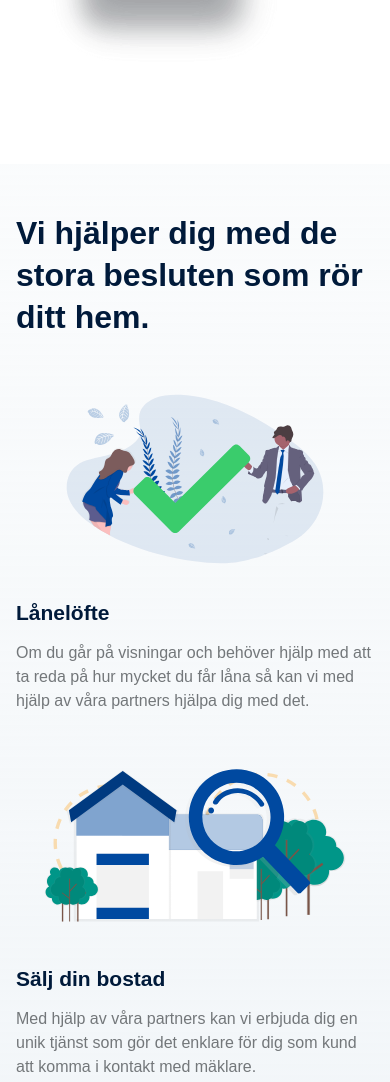
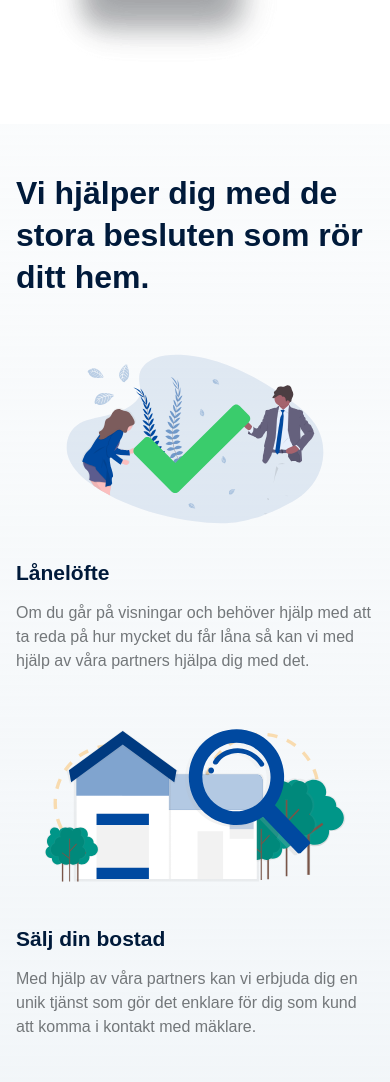
Before and after one commit to rolomathias/boom-app, a website: page index.html in a window 390 px wide. Shown: the part 1069-2151 px from the top of the page. Drawn offline with nearby package versions, Linux system fonts and the light colour scheme; a script that the page names is missing.

Commit message:
mobile spacing

```diff
--- a/css2/newcss.css
+++ b/css2/newcss.css
@@ -1728,7 +1728,7 @@ div.footer-elements .ios-cta:hover .popup {
     }
 
     .section-2 {
-      margin-top: 96px;
+      margin-top: 56px;
     }
 
     .h2 {
```
